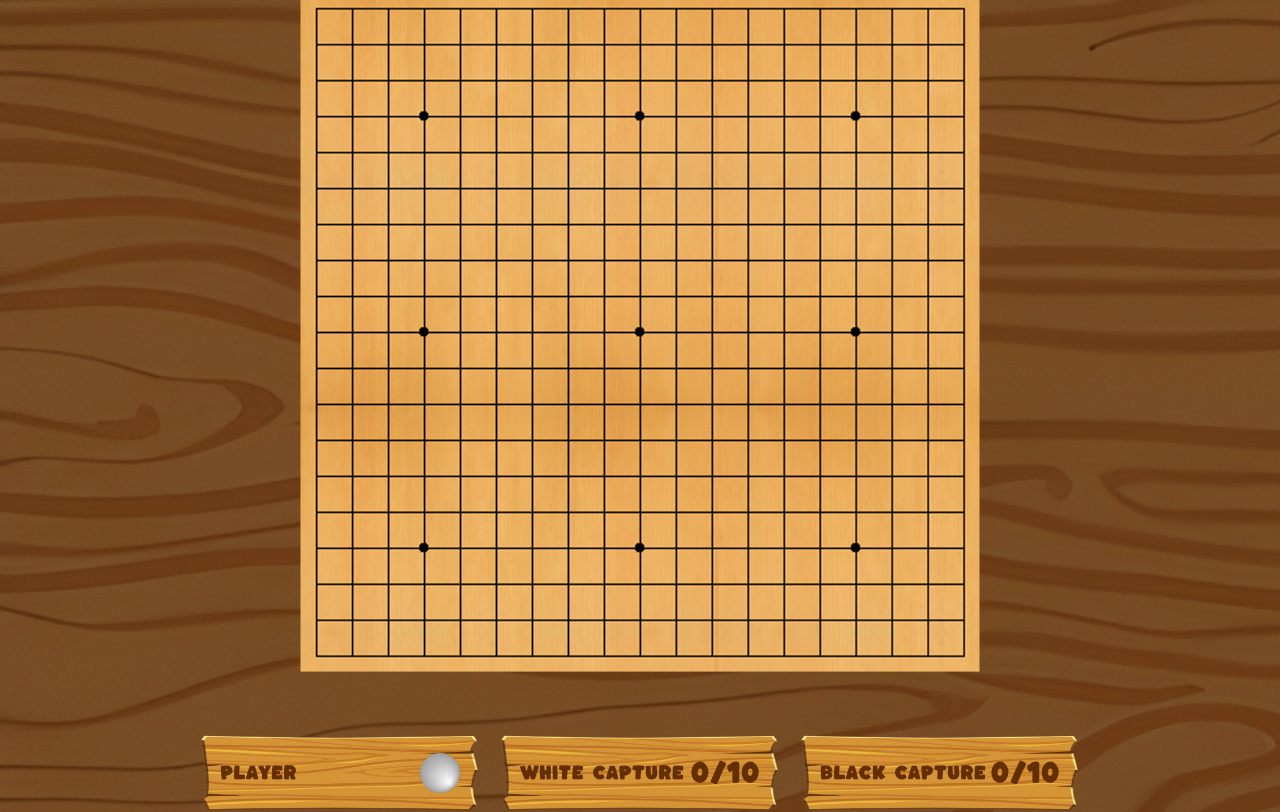
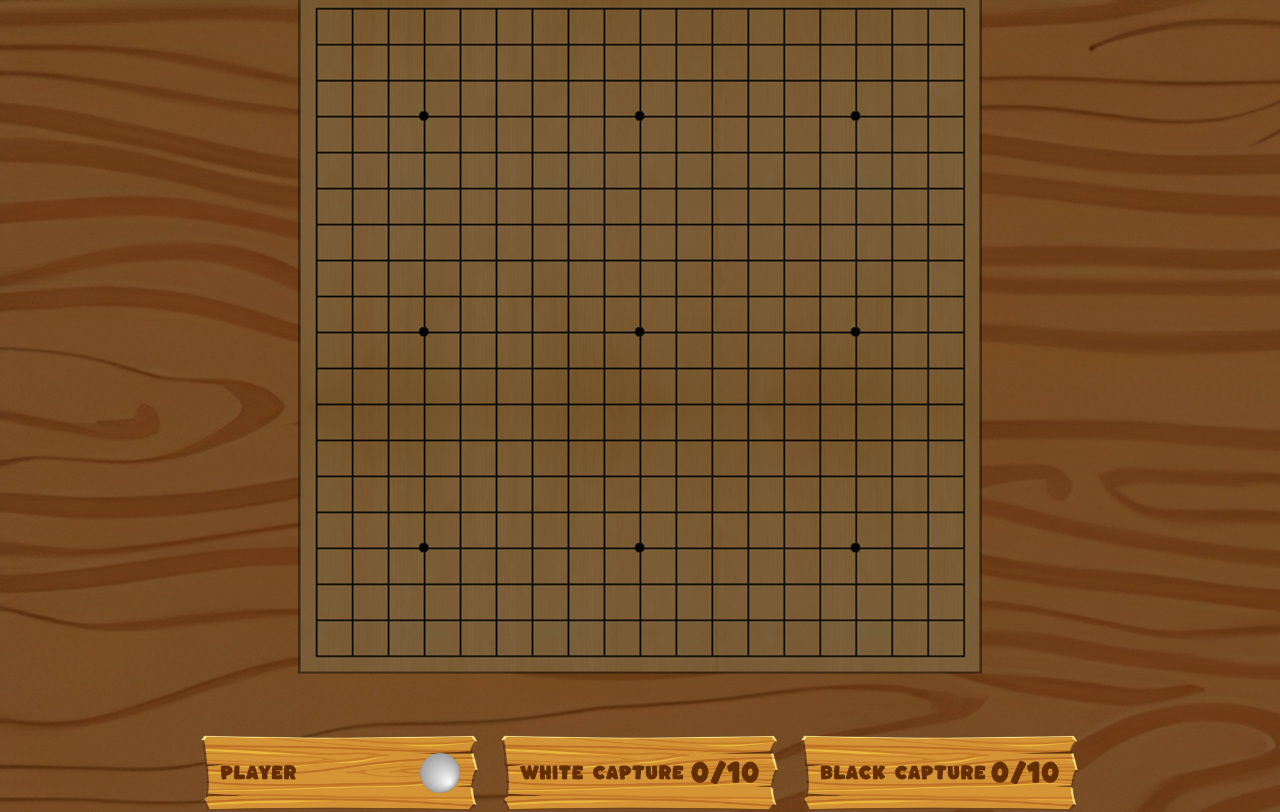
Before and after one commit to Seriots/Gomoku, a React (Create React App) app in the folder front/: page /GameIA in a window 1280 px wide. Shown: the top 812 px of the page. Built offline with nearby package versions, Linux system fonts and the light colour scheme.

Commit message:
Add grey board before starting, fix prevent win bug

```diff
--- a/front/src/Game/Components/Board.css
+++ b/front/src/Game/Components/Board.css
@@ -114,7 +114,7 @@
     width: 684px;
     height: 684px;
     margin: 0 auto;
-    z-index: 0;
+    z-index: 1;
     top: 50%;
     left: 50%;
     transform: translate(-50%, -60%);
@@ -124,13 +124,18 @@
     width: 100%;
     height: 100%;
     background-color: #080808;
-    opacity: 0;
+    opacity: 0.5;
 }
 
 .board-shadow.show {
     /*display: block;*/
     opacity: 0.85;
     transition: opacity .5s ease-out;
+}
+
+.board-shadow.hide {
+    /*display: none;*/
+    opacity: 0;
 }
 
 .end-game-text {
--- a/front/src/Game/Components/Board.tsx
+++ b/front/src/Game/Components/Board.tsx
@@ -161,6 +161,8 @@ const responseHandler = (data: any) => {
 
     if (data.prevent_win.length > 0) {
         localGameInfo.listAllowed = data.prevent_win.join(',');
+    } else {
+        localGameInfo.listAllowed = '';
     }
 }
 
@@ -234,7 +236,6 @@ const getStone = async () => {
 
     await axios.get(build_request('http://localhost:6325/action', [pos, localGameInfo.currentPlayer, listWhite, listBlack, listBlocked, localGameInfo.listAllowed, localGameInfo.whiteCapture, localGameInfo.blackCapture]))
     .then((res) => {
-        console.log(res.data);
         localGameInfo.response = res.data;
         localGameInfo.moveCount++;
     })
--- a/front/src/Game/Components/BoardShadow.tsx
+++ b/front/src/Game/Components/BoardShadow.tsx
@@ -23,7 +23,9 @@ const BoardShadow : React.FC<BoardShadowProps> = ({
             return;
 
         shadow_master.style.zIndex = '1';
+        board_shadow.classList.remove('hide');
         board_shadow.classList.add('show');
+
         end_game_text.innerText = winner + ' win';
         end_game_text.classList.add('show');
 
@@ -42,7 +44,9 @@ const BoardShadow : React.FC<BoardShadowProps> = ({
         shadow_master.style.zIndex = '0';
         end_game_text.innerText = '';
         board_shadow.classList.remove('show');
+        board_shadow.classList.add('hide');
         end_game_text.classList.remove('show');
+
         setWinner('');
 
     }, [gameRunning, setWinner]);
```
Also changed, not shown: 1 other file (tests, documents, lock files or other folders).
